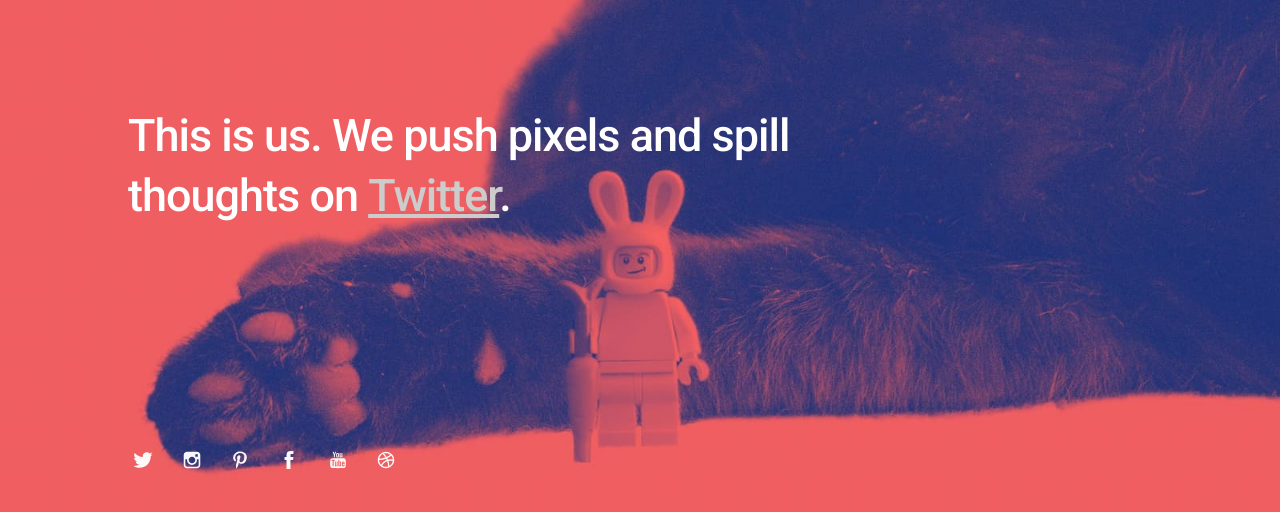
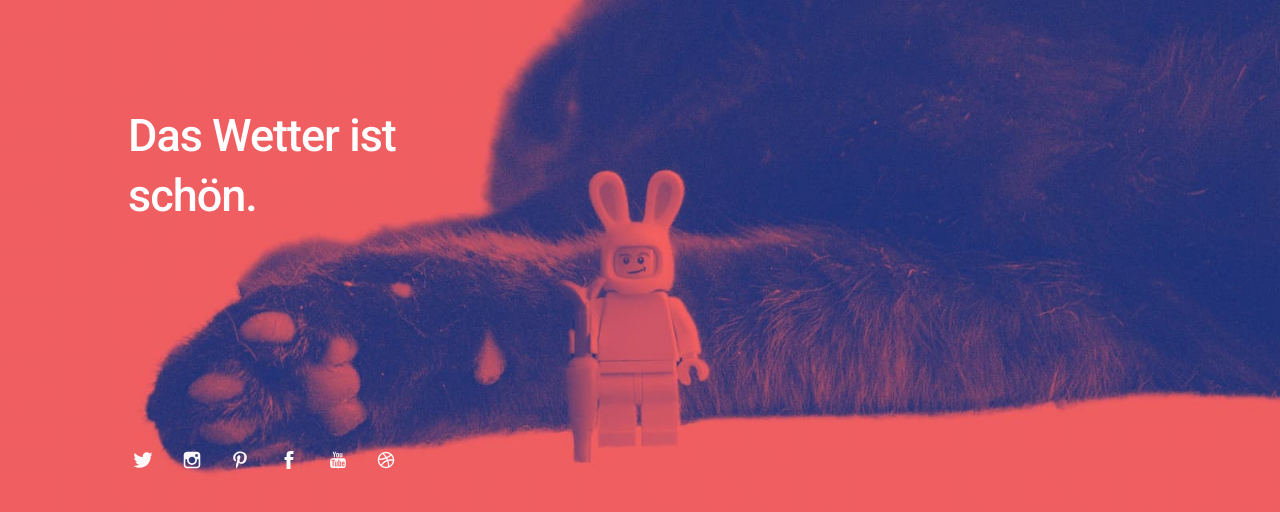
Before and after one commit to junoberlin/junoberlin.github.io, a plain HTML site: page index.html in a window 1280 px wide. Shown: the part 230-742 px from the top of the page. Drawn offline with Linux system fonts and the light colour scheme.

Commit message:
Text geändert

```diff
--- a/index.html
+++ b/index.html
@@ -48,7 +48,7 @@
 
 		<div class="bio">
 
-			<p>This is us. We push pixels and spill thoughts on <a href="#">Twitter</a>.</p>
+			<p>Das Wetter ist schön.</p>
 
 		</div>
 
```
Also changed, not shown: 1 other file.
